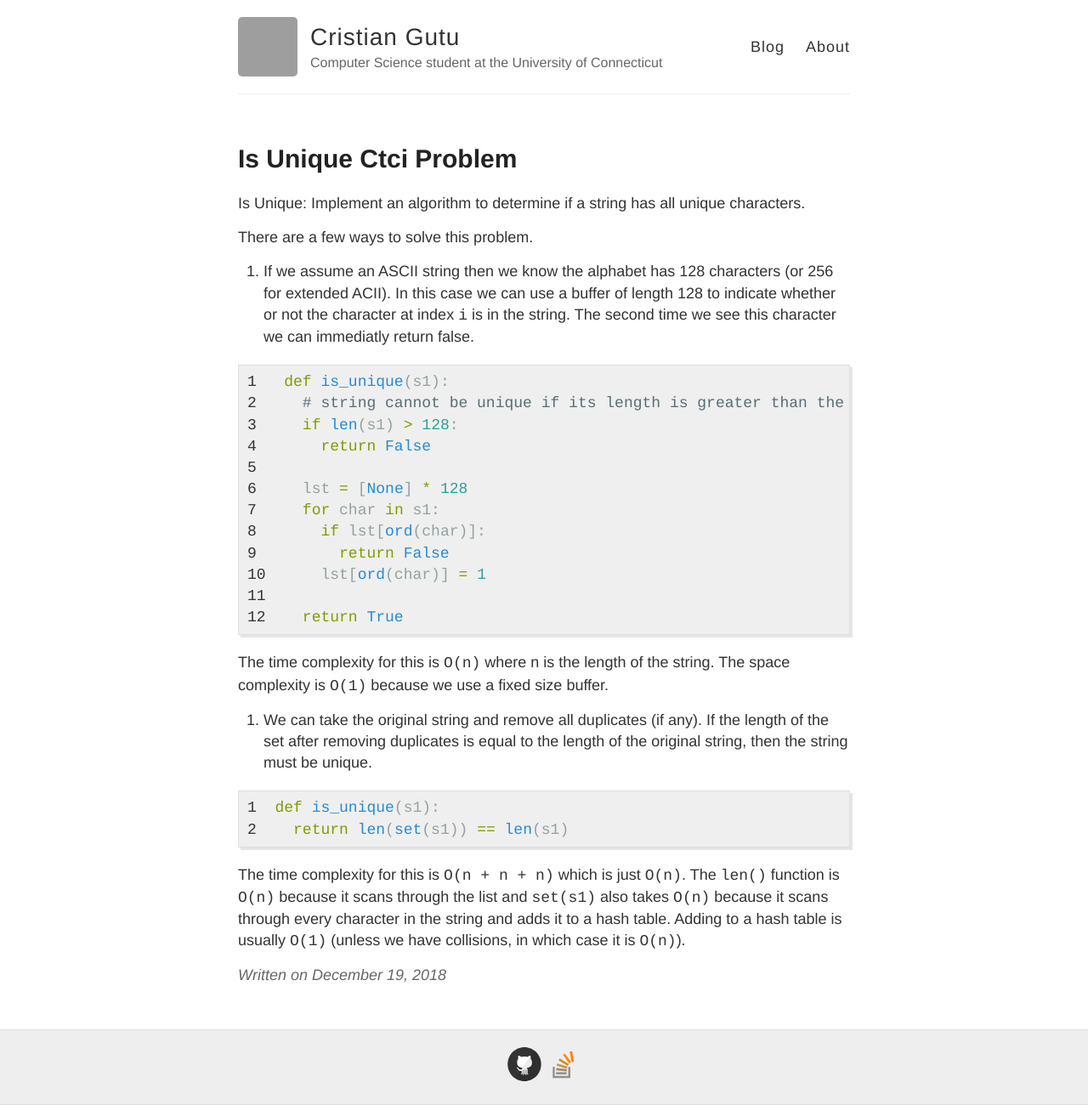
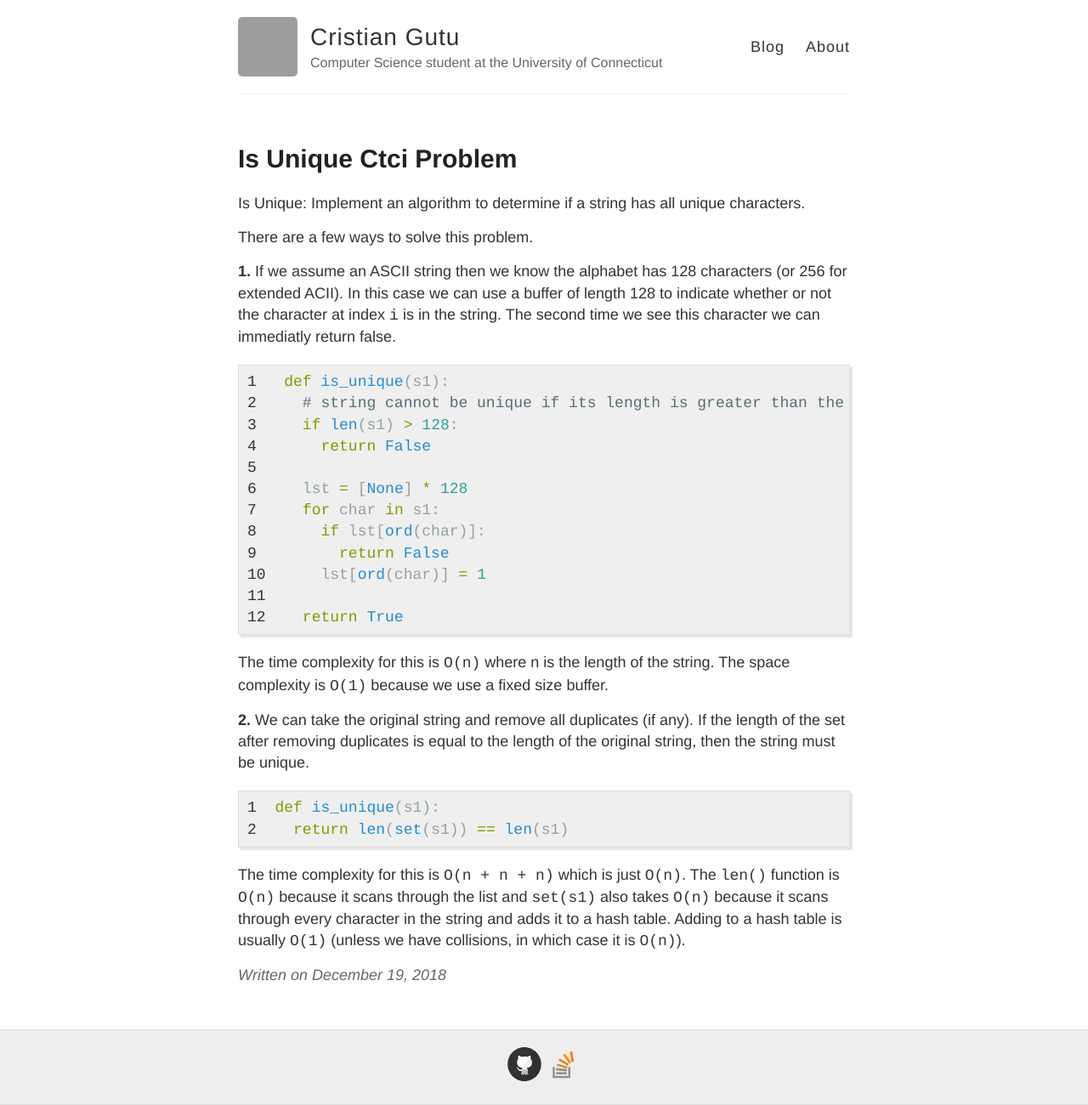
Before and after one commit to gutucristian/gutucristian.github.io, a Jekyll site: the page built from _posts/2018-12-19-Is-Unique-CTCI-Problem.md, in a window 1280 px wide. Shown: the whole page at 85% size. Built offline with Jekyll 4.4.1, drawn with Linux system fonts in a browser that asks for light colours; our own code applies the rules of GitHub Pages for plain Markdown files; grey boxes are pictures that could not be loaded.

Commit message:
Update 2018-12-19-Is-Unique-CTCI-Problem.md

```diff
--- a/_posts/2018-12-19-Is-Unique-CTCI-Problem.md
+++ b/_posts/2018-12-19-Is-Unique-CTCI-Problem.md
@@ -2,7 +2,7 @@ Is Unique: Implement an algorithm to determine if a string has all unique charac
 
 There are a few ways to solve this problem.
 
-1. If we assume an ASCII string then we know the alphabet has 128 characters (or 256 for extended ACII). In this case we can use a buffer of length 128 to indicate whether or not the character at index `i` is in the string. The second time we see this character we can immediatly return false.
+**1.** If we assume an ASCII string then we know the alphabet has 128 characters (or 256 for extended ACII). In this case we can use a buffer of length 128 to indicate whether or not the character at index `i` is in the string. The second time we see this character we can immediatly return false.
 
 {% highlight python linenos %}
   def is_unique(s1):
@@ -21,7 +21,7 @@ There are a few ways to solve this problem.
 
 The time complexity for this is `O(n)` where n is the length of the string. The space complexity is `O(1)` because we use a fixed size buffer.
 
-2. We can take the original string and remove all duplicates (if any). If the length of the set after removing duplicates is equal to the length of the original string, then the string must be unique.
+**2.** We can take the original string and remove all duplicates (if any). If the length of the set after removing duplicates is equal to the length of the original string, then the string must be unique.
 
 {% highlight python linenos %}
   def is_unique(s1):
```
